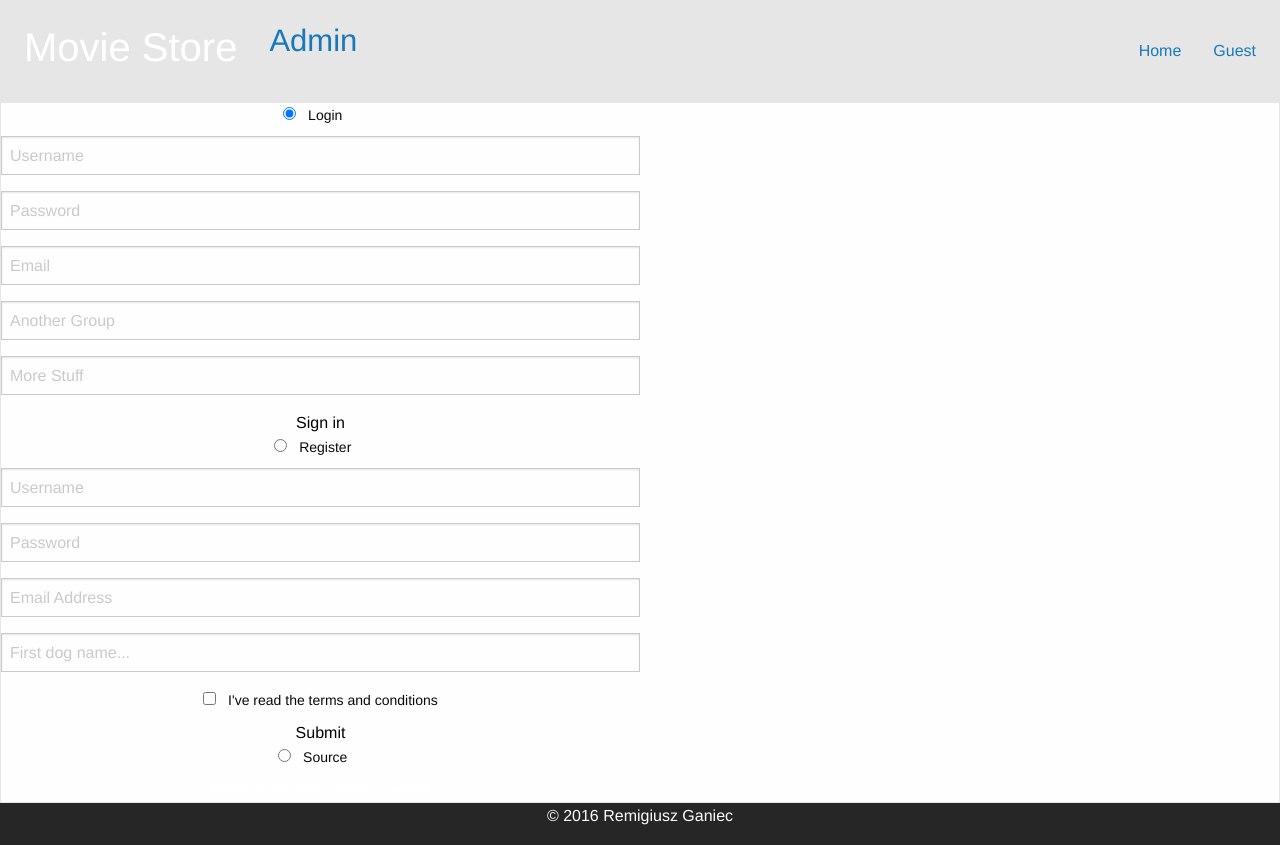
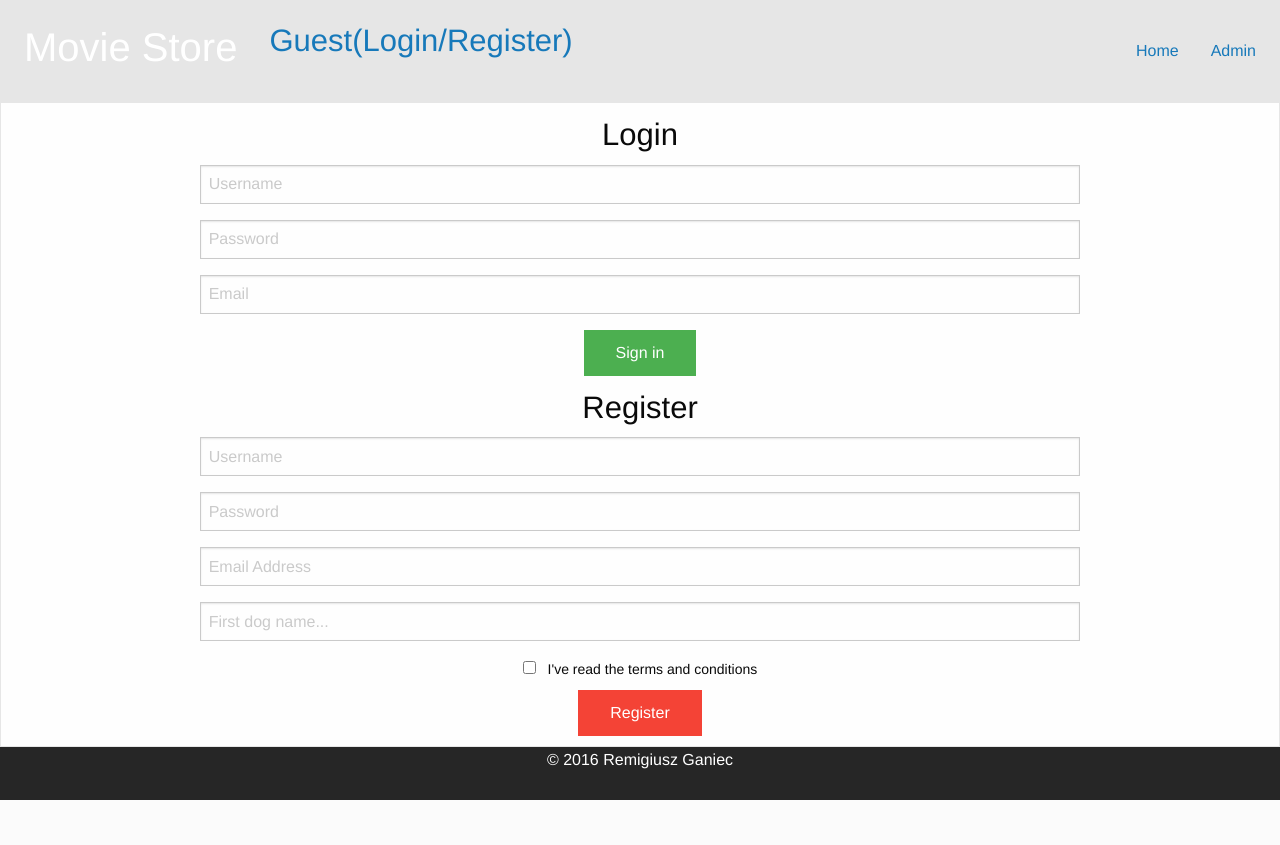
Before and after one commit to Remekgc/Vef, a PHP site: page /User.php in a window 1280 px wide. After the commit the page ends 800 px from the top, so only its background shows below. Run offline with PHP 8.4, Linux system fonts and the light colour scheme; some libraries are stand-ins or nearby versions.

Commit message:
Login Updates

```diff
--- a/VefRemi/User.php
+++ b/VefRemi/User.php
@@ -32,8 +32,7 @@ echo "$header";
 <div class="tabs">
 
                 <div class="tab">
-                    <input type="radio" id="tab-1" name="tab-group-1" checked>
-                    <label for="tab-1">Login</label>
+                    <label for="tab-1"><h3>Login</h3></label>
 
                     <div class="content">
                         <form class="pure-form">
@@ -42,21 +41,13 @@ echo "$header";
                                 <input type="text" class="pure-input-1-2" placeholder="Password">
                                 <input type="email" class="pure-input-1-2" placeholder="Email">
                             </fieldset>
-
-                            <fieldset class="pure-group">
-                                <input type="text" class="pure-input-1-2" placeholder="Another Group">
-                                <input type="text" class="pure-input-1-2" placeholder="More Stuff">
-                            </fieldset>
-
-                            <button type="submit" class="pure-button pure-input-1-2 pure-button-primary">Sign in</button>
+                            <button type="submit" class="BTNlog">Sign in</button>
                         </form>
                     </div>
                 </div>
 
                 <div class="tab">
-                    <input type="radio" id="tab-2" name="tab-group-1">
-                    <label for="tab-2">Register</label>
-
+                    <label for="tab-2"><h3>Register</h3></label>
                     <div class="content">
                         <form class="pure-form pure-form-aligned">
                             <div class="pure-control-group">
@@ -80,21 +71,11 @@ echo "$header";
                                     <input id="cb" type="checkbox"> I've read the terms and conditions
                                 </label>
 
-                                <button type="submit" class="pure-button pure-button-primary">Submit</button>
+                                <button type="submit" class="BTNreg">Register</button>
                             </div>
                         </form>
                     </div>
                 </div>
-
-                <div class="tab">
-                   <input type="radio" id="tab-3" name="tab-group-1">
-                   <label for="tab-3">Source</label>
-
-                   <div class="content">
-                       Þetta er motherfucking sourcið
-                   </div>
-                </div>
-
             </div>
 <?php
 
--- a/VefRemi/header.php
+++ b/VefRemi/header.php
@@ -13,7 +13,7 @@ if ($activepage == 'index.php' ) {
     <div class="top-bar-right">
         <ul class="menu">
             <li><a href="http://tsuts.tskoli.is/2t/2601983359/VefRemi/Admin.php">Admin</a></li>
-            <li><a href="#">Guest</a></li>
+            <li><a href="http://tsuts.tskoli.is/2t/2601983359/VefRemi/User.php">Guest(Login/Register)</a></li>
         </ul>
     </div>
 </div>';
@@ -30,7 +30,7 @@ else if ($activepage == 'Admin.php')
     <div class="top-bar-right">
         <ul class="menu">
             <li><a href="http://tsuts.tskoli.is/2t/2601983359/VefRemi/index.php">Home</a></li>
-            <li><a href="#">Guest</a></li>
+             <li><a href="http://tsuts.tskoli.is/2t/2601983359/VefRemi/User.php">Guest(Login/Register)</a></li>
         </ul>
     </div>
 </div>';
@@ -41,13 +41,13 @@ else if ($activepage == 'User.php')
     <div class="top-bar-left">
         <ul class="menu">
             <li class="menu-text"><h2>Movie Store</h2></li>
-            <li><a href="http://tsuts.tskoli.is/2t/2601983359/VefRemi/Admin.php"><h3>Admin</h3></a></li>
+            <li><a href="http://tsuts.tskoli.is/2t/2601983359/VefRemi/User.php"><h3>Guest(Login/Register)</h3></a></li>
         </ul>
     </div>
     <div class="top-bar-right">
         <ul class="menu">
             <li><a href="http://tsuts.tskoli.is/2t/2601983359/VefRemi/index.php">Home</a></li>
-            <li><a href="#">Guest</a></li>
+            <li><a href="http://tsuts.tskoli.is/2t/2601983359/VefRemi/Admin.php">Admin</a></li>
         </ul>
     </div>
 </div>';
--- a/VefRemi/styles.css
+++ b/VefRemi/styles.css
@@ -9,10 +9,37 @@ footer
 }
 .tab
 {
-	max-width: 50%;
 	text-align: center;
+	margin: 10px;
 }
 .mother
 {
 	text-align: center;
 }
+.content
+{
+	margin-left: 15%;
+	margin-right: 15%;
+}
+.BTNlog
+{
+	background-color: #4CAF50;
+    border: none;
+    color: white;
+    padding: 15px 32px;
+    text-align: center;
+    text-decoration: none;
+    display: inline-block;
+    font-size: 16px;
+}
+.BTNreg
+{
+	 background-color: #f44336;
+    border: none;
+    color: white;
+    padding: 15px 32px;
+    text-align: center;
+    text-decoration: none;
+    display: inline-block;
+    font-size: 16px;
+}
```
